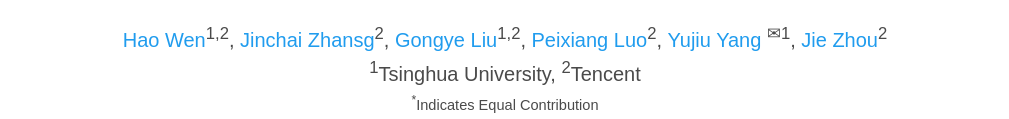
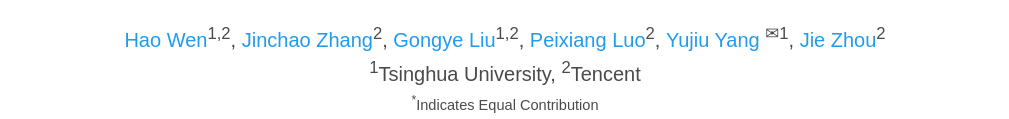
Before and after one commit to wenhao7841/SemEdit.github.io, a plain HTML site: page index.html in a window 1280 px wide. Shown: the part 213-332 px from the top of the page, without its empty margins (135-1144 px from the left). Drawn offline with nearby package versions, Linux system fonts and the light colour scheme; some icons are missing; a web font is replaced by a local one.

Commit message:
Update index.html

```diff
--- a/index.html
+++ b/index.html
@@ -58,7 +58,7 @@
               <span class="author-block">
                 <a href="FIRST AUTHOR PERSONAL LINK" target="_blank">Hao Wen</a><sup>1,2</sup>,</span>
               <span class="author-block">
-                <a href="SECOND AUTHOR PERSONAL LINK" target="_blank">Jinchai Zhansg</a><sup>2</sup>,</span>
+                <a href="SECOND AUTHOR PERSONAL LINK" target="_blank">Jinchao Zhang</a><sup>2</sup>,</span>
               <span class="author-block">
                 <a href="THIRD AUTHOR PERSONAL LINK" target="_blank">Gongye Liu</a><sup>1,2</sup>,</span>
               <span class="author-block">
```
